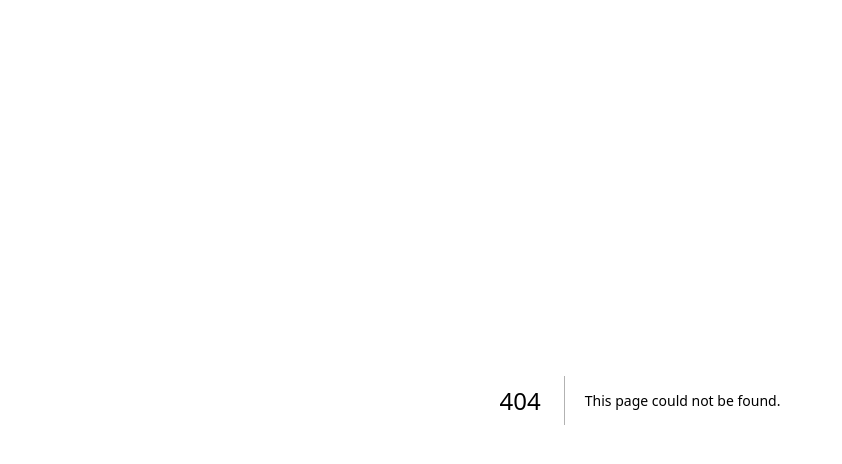
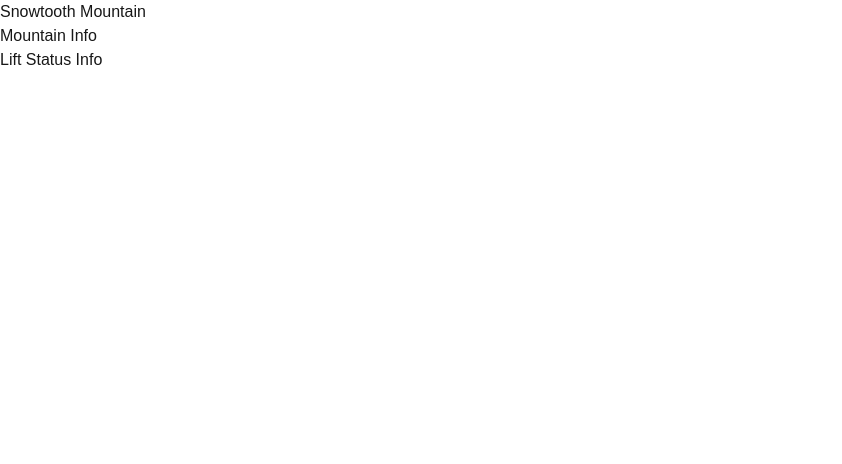
Before and after one commit to RavishankarDuMCA10/React-Essential, a Next.js app in the folder branch-2/next-react-project/: page /mountain in a window 1280 px wide. Before the commit this address had no page. Shown: the top 464 px of the page, without its empty margins (0-842 px from the left). Built offline with nearby package versions, Linux system fonts and the light colour scheme.

Commit message:
Using the App Router

```diff
--- a/branch-2/next-react-project/src/app/layout.js
+++ b/branch-2/next-react-project/src/app/layout.js
@@ -1,5 +1,6 @@
 import { Geist, Geist_Mono } from "next/font/google";
 import "./globals.css";
+import Link from "next/link";
 
 const geistSans = Geist({
   variable: "--font-geist-sans",
@@ -16,12 +17,30 @@ export const metadata = {
   description: "Generated by create next app",
 };
 
+function Header() {
+  return (
+    <header>
+      <div>
+        <nav>
+          <div>
+            <Link href="/">Snowtooth Mountain</Link>
+          </div>
+          <div>
+            <Link href="/mountain">Mountain Info</Link>
+          </div>
+        </nav>
+      </div>
+    </header>
+  );
+}
+
 export default function RootLayout({ children }) {
   return (
     <html lang="en">
       <body
         className={`${geistSans.variable} ${geistMono.variable} antialiased`}
       >
+        <Header />
         {children}
       </body>
     </html>
--- /dev/null
+++ b/branch-2/next-react-project/src/app/mountain/page.js
@@ -0,0 +1,7 @@
+export default function Page() {
+    return (
+        <main>
+            <h1>Lift Status Info</h1>
+        </main>
+    );
+}
```
